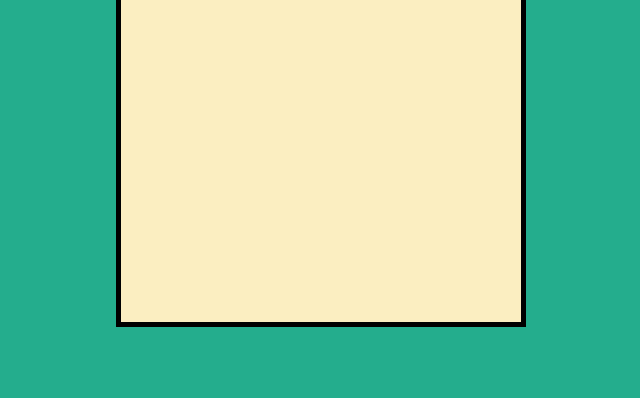
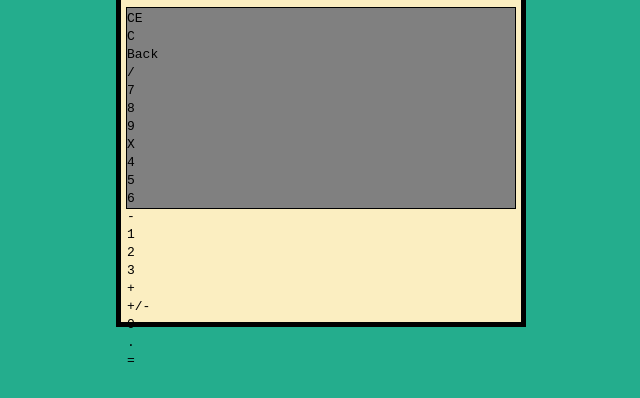
Before and after one commit to antekrtalic/Calculator, a plain HTML site: page index.html in a window 1280 px wide. Shown: the part 278-676 px from the top of the page, without its empty margins (319-959 px from the left). Drawn offline with Linux system fonts and the light colour scheme.

```diff
--- a/index.html
+++ b/index.html
@@ -9,7 +9,68 @@
         <div id="main">
             <div id="calculator">
                 <div class="display"><p>326464526666667</p></div>
-                <div class="buttons"></div>
+                <div class="buttons">
+                    <div>
+                        <kbd>CE</kbd>
+                    </div>
+                    <div>
+                        <kbd>C</kbd>
+                    </div>
+                    <div>
+                        <kbd>Back</kbd>
+                    </div>
+                    <div>
+                        <kbd>/</kbd>
+                    </div>
+                    <div>
+                        <kbd>7</kbd>
+                    </div>
+                    <div>
+                        <kbd>8</kbd>
+                    </div>
+                    <div>
+                        <kbd>9</kbd>
+                    </div>
+                    <div>
+                        <kbd>X</kbd>
+                    </div>
+                    <div>
+                        <kbd>4</kbd>
+                    </div>
+                    <div>
+                        <kbd>5</kbd>
+                    </div>
+                    <div>
+                        <kbd>6</kbd>
+                    </div>
+                    <div>
+                        <kbd>-</kbd>
+                    </div>
+                    <div>
+                        <kbd>1</kbd>
+                    </div>
+                    <div>
+                        <kbd>2</kbd>
+                    </div>
+                    <div>
+                        <kbd>3</kbd>
+                    </div>
+                    <div>
+                        <kbd>+</kbd>
+                    </div>
+                    <div>
+                        <kbd>+/-</kbd>
+                    </div>
+                    <div>
+                        <kbd>0</kbd>
+                    </div>
+                    <div>
+                        <kbd>.</kbd>
+                    </div>
+                    <div>
+                        <kbd>=</kbd>
+                    </div>
+                </div>
             </div>
         </div>
         <script src="script.js"></script>
--- a/script.js
+++ b/script.js
@@ -5,7 +5,7 @@ function add(a, b) {
 }
 
 function subtract(a, b) {
-    return a + b;
+    return a - b;
 }
 
 function multiply(a, b) {
--- a/style.css
+++ b/style.css
@@ -41,11 +41,17 @@ body {
     margin: 10px;
 }
 
-//* Buttons specification */
+/* Buttons specification */
 
 .buttons {
-    width: 200px;
-    height: auto;
+    width: auto;
+    height: 200px;
     border: 1px solid black;
     margin: 10px 5px 5px 5px;
+    background-color: grey;
 }
+
+kbd {
+    width: 100px;
+    height: auto;
+}
```
